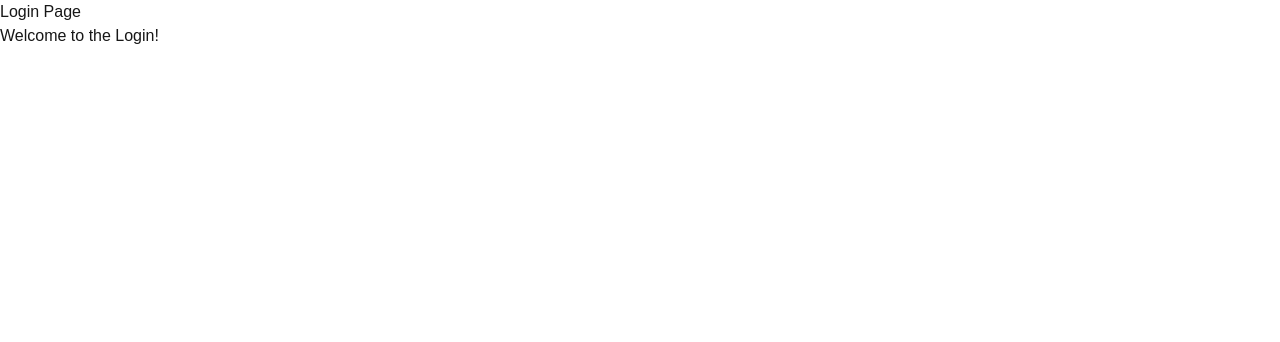
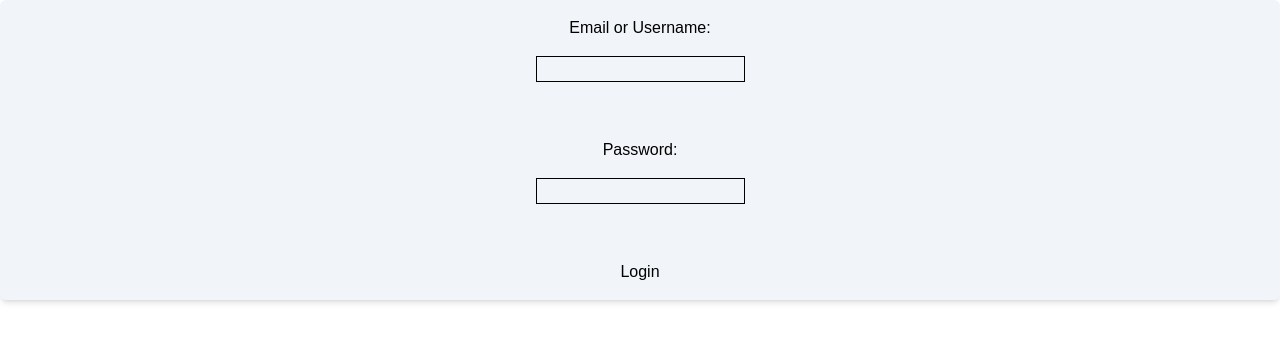
Before and after one commit to alejoborracci21/ContentAI, a Next.js app in the folder frontend/: page /login in a window 1280 px wide. Shown: the top 342 px of the page. Built offline with nearby package versions, Linux system fonts and the light colour scheme.

Commit message:
login branch

```diff
--- a/frontend/src/app/(auth)/login/page.tsx
+++ b/frontend/src/app/(auth)/login/page.tsx
@@ -1,8 +1,30 @@
+'use client';
+
 export default function Login() {
-    return (
-      <div>
-        <h1>Login Page</h1>
-        <p>Welcome to the Login!</p>
-      </div>
-    );
-  }
+
+  const onSubmit = (formData: FormData) => {
+    const username = formData.get("username");
+    const password = formData.get("password");
+    console.log("Email or Username:", username);
+    console.log("Password:", password);
+  };
+
+  return (
+    <form
+      className="flex flex-col gap-4 items-center justify-center bg-slate-100 p-4 rounded-md shadow-md text-black"
+      onSubmit={(e) => {
+        e.preventDefault();
+        const formData = new FormData(e.currentTarget as HTMLFormElement);
+        onSubmit(formData);
+      }}
+    >
+      <label htmlFor="username">Email or Username:</label>
+      <input className="border" type="text" id="username" name="username" required />
+      <br />
+      <label htmlFor="password">Password:</label>
+      <input className="border" type="password" id="password" name="password" required />
+      <br />
+      <button type="submit">Login</button>
+    </form>
+  );
+}
--- a/frontend/src/app/(auth)/register/page.tsx
+++ b/frontend/src/app/(auth)/register/page.tsx
@@ -1,3 +1,5 @@
+'use client';
+
 export default function Register() {
     return (
       <div>
```
